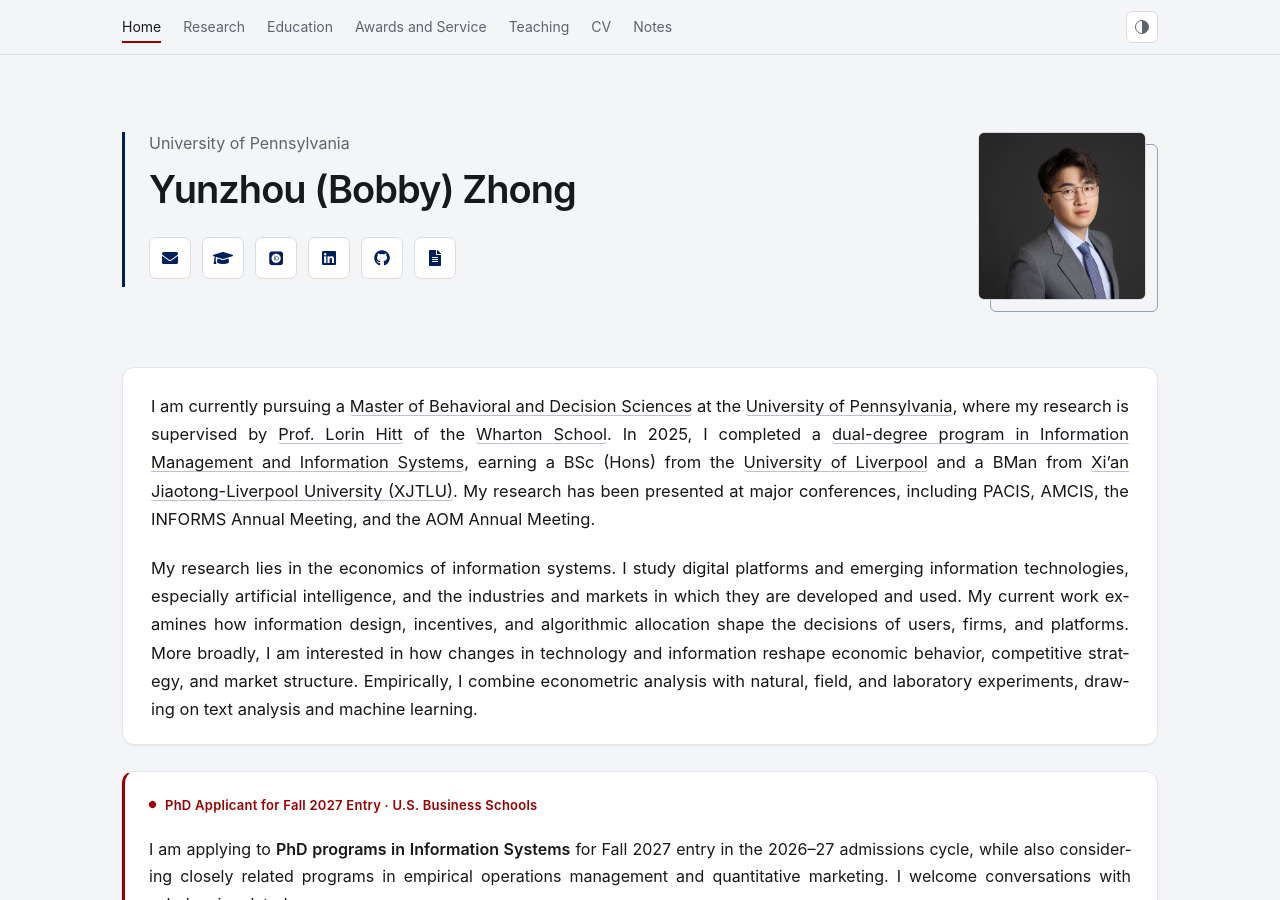
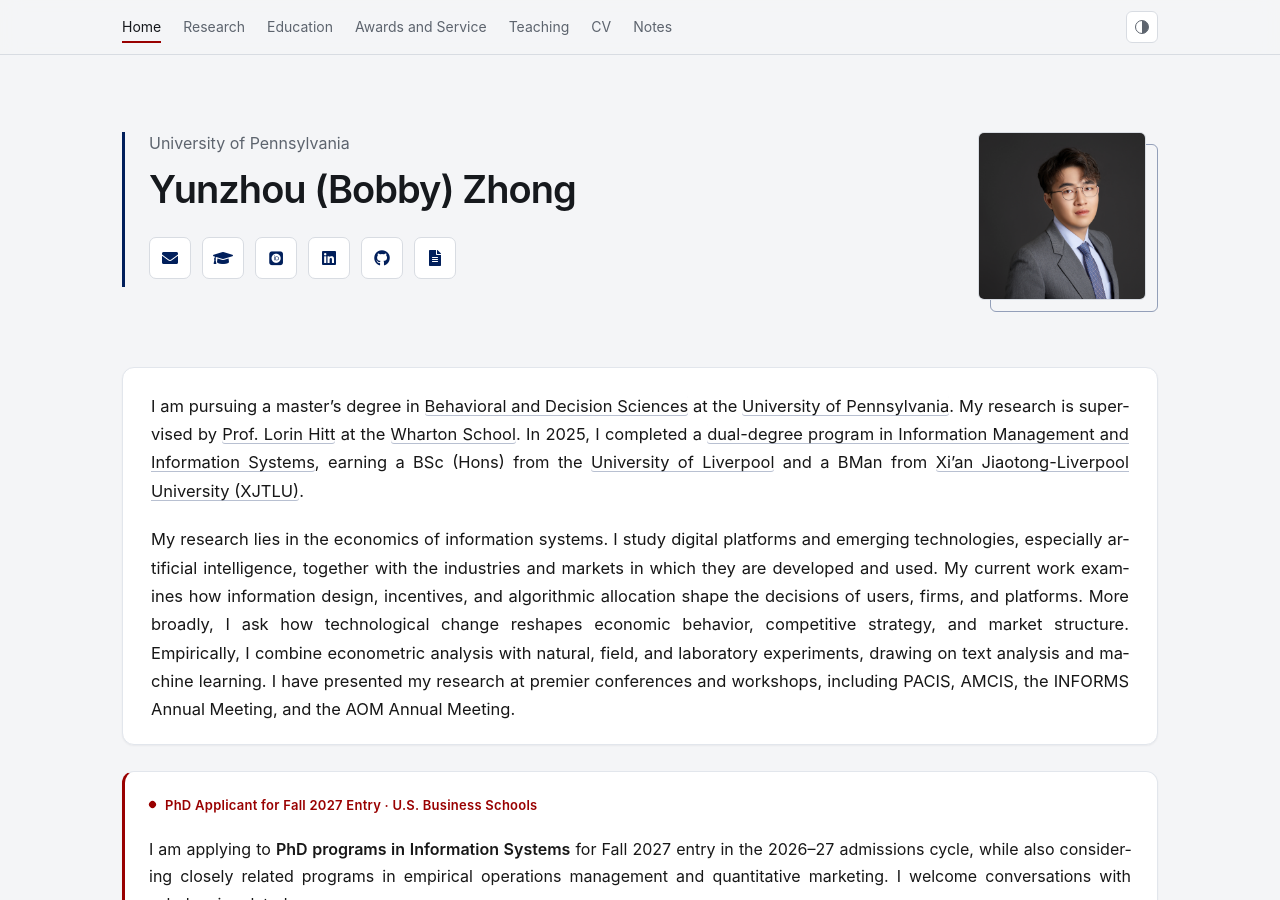
Before and after one commit to bobbyZhong10/bobbyzhong10.github.io, a Jekyll site: the page built from _pages/about.md, in a window 1280 px wide and 900 px high. Built offline with Jekyll 4.4.1, drawn with Linux system fonts in a browser that asks for light colours; some web fonts are replaced.

Commit message:
Update about.md

```diff
--- a/_pages/about.md
+++ b/_pages/about.md
@@ -10,9 +10,9 @@
 ---
 
 <section class="home-intro-card" markdown="1">
-I am currently pursuing a [Master of Behavioral and Decision Sciences](https://www.lps.upenn.edu/degree-programs/mbds) at the [University of Pennsylvania](https://www.upenn.edu/), where my research is supervised by [Prof. Lorin Hitt](https://oid.wharton.upenn.edu/profile/lhitt/) of the [Wharton School](https://www.wharton.upenn.edu/). In 2025, I completed a [dual-degree program in Information Management and Information Systems](https://www.xjtlu.edu.cn/en/study/undergraduate/information-management-and-information-systems), earning a BSc (Hons) from the [University of Liverpool](https://www.liverpool.ac.uk/) and a BMan from [Xi’an Jiaotong-Liverpool University (XJTLU)](https://www.xjtlu.edu.cn/en). My research has been presented at major conferences, including PACIS, AMCIS, the INFORMS Annual Meeting, and the AOM Annual Meeting.
+I am pursuing a master’s degree in [Behavioral and Decision Sciences](https://www.lps.upenn.edu/degree-programs/mbds) at the [University of Pennsylvania](https://www.upenn.edu/). My research is supervised by [Prof. Lorin Hitt](https://oid.wharton.upenn.edu/profile/lhitt/) at the [Wharton School](https://www.wharton.upenn.edu/). In 2025, I completed a [dual-degree program in Information Management and Information Systems](https://www.xjtlu.edu.cn/en/study/undergraduate/information-management-and-information-systems), earning a BSc (Hons) from the [University of Liverpool](https://www.liverpool.ac.uk/) and a BMan from [Xi’an Jiaotong-Liverpool University (XJTLU)](https://www.xjtlu.edu.cn/en).
 
-My research lies in the economics of information systems. I study digital platforms and emerging information technologies, especially artificial intelligence, and the industries and markets in which they are developed and used. My current work examines how information design, incentives, and algorithmic allocation shape the decisions of users, firms, and platforms. More broadly, I am interested in how changes in technology and information reshape economic behavior, competitive strategy, and market structure. Empirically, I combine econometric analysis with natural, field, and laboratory experiments, drawing on text analysis and machine learning.
+My research lies in the economics of information systems. I study digital platforms and emerging technologies, especially artificial intelligence, together with the industries and markets in which they are developed and used. My current work examines how information design, incentives, and algorithmic allocation shape the decisions of users, firms, and platforms. More broadly, I ask how technological change reshapes economic behavior, competitive strategy, and market structure. Empirically, I combine econometric analysis with natural, field, and laboratory experiments, drawing on text analysis and machine learning. I have presented my research at premier conferences and workshops, including PACIS, AMCIS, the INFORMS Annual Meeting, and the AOM Annual Meeting.
 </section>
 
 <div class="phd-callout">
```
